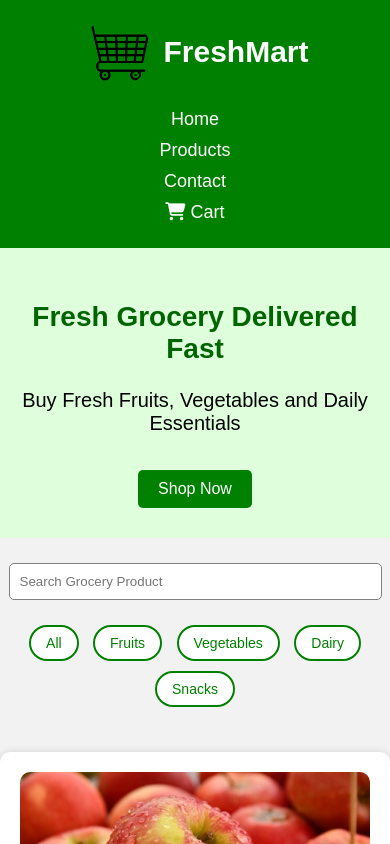
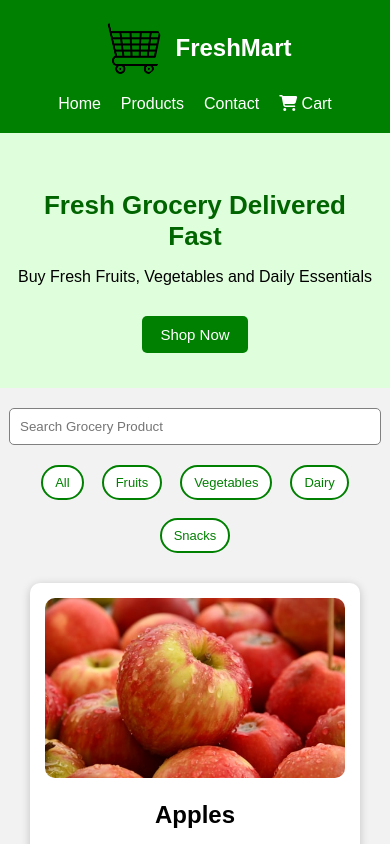
Before and after one commit to DoreenBaruah18/Grocery-store, a plain HTML site: page index.html in a window 390 px wide. Both pictures are taken after a click on the link "Products". Shown: the top 844 px of the page. Drawn offline with Linux system fonts and the light colour scheme.

Commit message:
Update style.css

```diff
--- a/style.css
+++ b/style.css
@@ -18,6 +18,12 @@ header {
     display: flex;
     align-items: center;
 }
+
+/* .logo {
+    width: 60px;
+    height: 60px;
+    margin-right: 10px;
+} */
 
 .logo {
     width: 70px;
@@ -62,7 +68,7 @@ nav a:hover {
     border: 1px solid gray;
 }
 
-.hero {
+/* .hero {
     text-align: center;
     background-color: #dfffdc;
     padding: 70px;
@@ -75,11 +81,33 @@ nav a:hover {
 
 .hero p {
     font-size: 20px;
+} */
+
+.hero {
+    text-align: center;
+    background-color: #dfffdc;
+    padding: 50px 20px;
 }
+
+.hero h1 {
+    font-size: 34px;
+    color: darkgreen;
+    margin-bottom: 10px;
+}
+
+.hero p {
+    font-size: 18px;
+    margin-bottom: 20px;
+}
+
+/* .search-box {
+    text-align: center;
+    margin-top: 25px;
+} */
 
 .search-box {
     text-align: center;
-    margin-top: 25px;
+    margin-top: 20px;
 }
 
 .search-box input {
@@ -89,7 +117,7 @@ nav a:hover {
     border: 1px solid gray;
 }
 
-.container {
+ .container {
     display: flex;
     justify-content: center;
     gap: 20px;
@@ -105,6 +133,19 @@ nav a:hover {
     text-align: center;
     border-radius: 10px;
     box-shadow: 0px 2px 10px rgba(0,0,0,0.2);
+}
+
+.container {
+    max-width: 1400px;
+    margin: 35px auto;
+}
+
+.product {
+    transition: transform 0.3s ease;
+}
+
+.product:hover {
+    transform: translateY(-5px);
 }
 
 .product img {
@@ -150,10 +191,16 @@ button:hover {
 #successPage {
     display: none;
 }
-.category-box {
+/* .category-box {
     text-align: center;
     margin-top: 20px;
     margin-bottom: 10px;
+} */
+
+.category-box {
+    text-align: center;
+    margin-top: 15px;
+    margin-bottom: 20px;
 }
 
 .category-box button {
@@ -172,7 +219,7 @@ button:hover {
     background-color: green;
     color: white;
 }
-@media (max-width: 768px) {
+/* @media (max-width: 768px) {
 
     header {
         flex-direction: column;
@@ -208,4 +255,105 @@ button:hover {
     .product {
         width: 90%;
     }
+} */
+
+@media (max-width: 768px) {
+
+    header {
+        flex-direction: column;
+        text-align: center;
+        padding: 15px;
+    }
+
+    .logo {
+        width: 65px;
+        height: 65px;
+    }
+
+    .logo-section h1 {
+        font-size: 24px;
+    }
+
+    nav {
+        margin-top: 10px;
+        display: flex;
+        flex-wrap: wrap;
+        justify-content: center;
+        gap: 10px;
+    }
+
+    nav a {
+        margin: 5px;
+        font-size: 16px;
+    }
+
+    .hero {
+        padding: 35px 15px;
+    }
+
+    .hero h1 {
+        font-size: 26px;
+        margin-bottom: 10px;
+    }
+
+    .hero p {
+        font-size: 16px;
+        margin-bottom: 15px;
+    }
+
+    .search-box input {
+        width: 90%;
+        max-width: 350px;
+    }
+
+    .category-box {
+        display: flex;
+        flex-wrap: wrap;
+        justify-content: center;
+        gap: 8px;
+        padding: 0 10px;
+    }
+
+    .category-box button {
+        padding: 8px 12px;
+        font-size: 13px;
+    }
+
+    .form-box,
+    .page-box {
+        width: 90%;
+        padding: 20px;
+    }
+
+    .container {
+        gap: 15px;
+        margin-top: 25px;
+    }
+
+    .product {
+        width: 90%;
+        max-width: 300px;
+        padding: 15px;
+    }
+
+    .product img {
+        height: 180px;
+    }
+
+    button {
+        font-size: 15px;
+        padding: 10px 18px;
+    }
+
+    .contact {
+        padding: 20px;
+    }
+
+    .contact h2 {
+        font-size: 24px;
+    }
+
+    .contact p {
+        font-size: 16px;
+    }
 }
```
